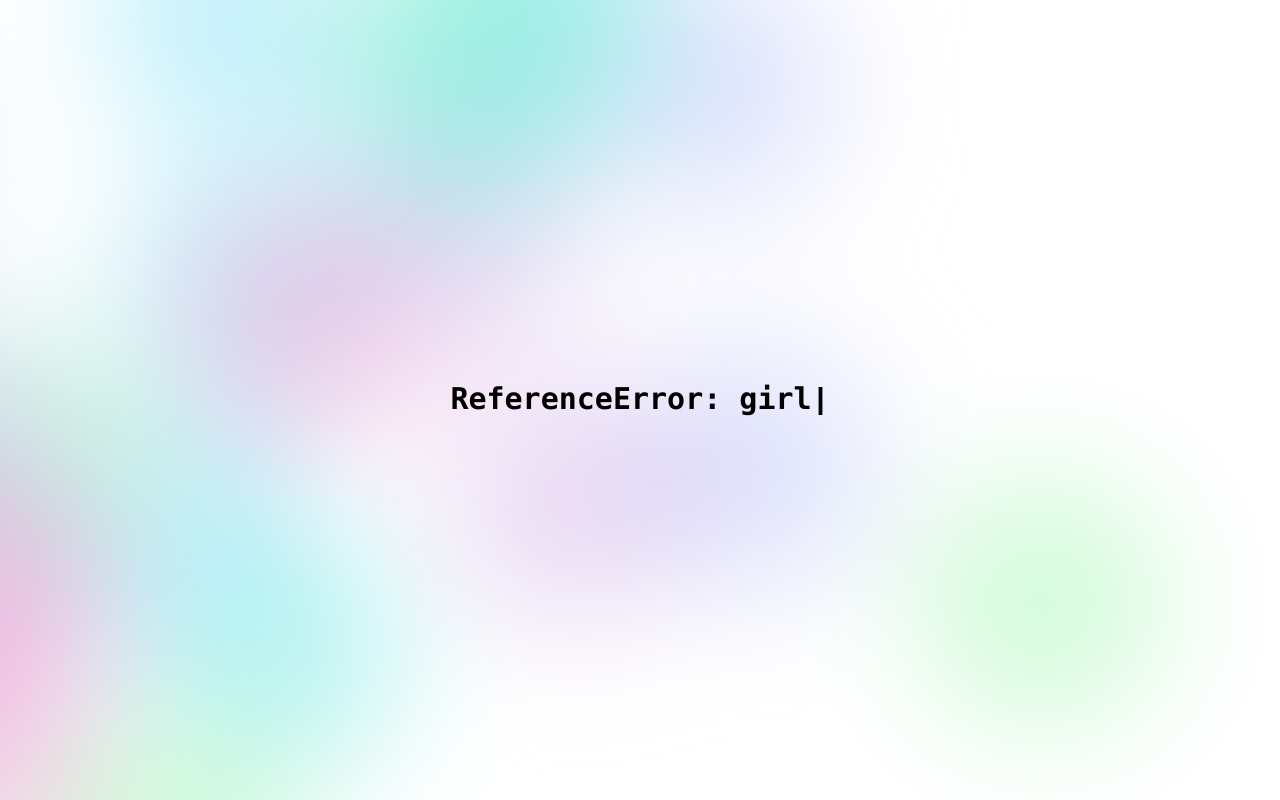
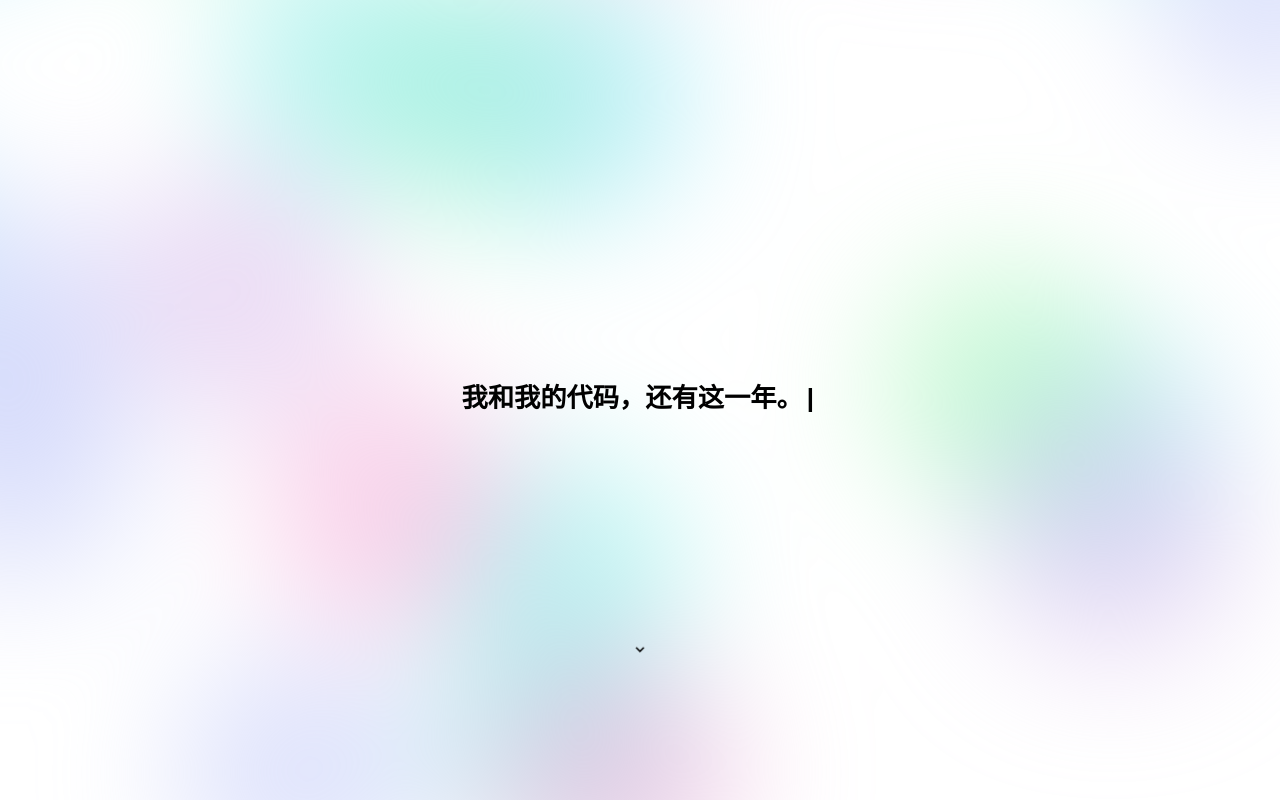
Before and after one commit to Innei/mygityear, a React (Vite) app: page / in a window 1280 px wide. Shown: the top 800 px of the page. Built offline with nearby package versions, Linux system fonts and the light colour scheme.

Commit message:
feat: container improve

```diff
--- a/package.json
+++ b/package.json
@@ -23,6 +23,7 @@
     ]
   },
   "dependencies": {
+    "clsx": "1.1.1",
     "lodash-es": "4.17.21",
     "react": "17.0.2",
     "react-dom": "17.0.2"
--- /dev/null
+++ b/src/components/code-tiles/index.tsx
@@ -0,0 +1,13 @@
+import React from 'react'
+
+const size = 14
+const width = 14 * size
+const height = size * (364 / 14)
+export const CodeTiles: React.FC = () => {
+  const canvasRef = React.useRef<HTMLCanvasElement>(null)
+  return (
+    <div className="inline-block">
+      <canvas height={height} width={width} ref={canvasRef}></canvas>
+    </div>
+  )
+}
--- /dev/null
+++ b/src/components/icons/arrow-down.tsx
@@ -0,0 +1,12 @@
+import { SVGProps } from 'react'
+import React from 'react'
+export function IcBaselineKeyboardArrowDown(props: SVGProps<SVGSVGElement>) {
+  return (
+    <svg width="1em" height="1em" viewBox="0 0 24 24" {...props}>
+      <path
+        d="M7.41 8.59L12 13.17l4.59-4.58L18 10l-6 6l-6-6l1.41-1.41z"
+        fill="currentColor"
+      ></path>
+    </svg>
+  )
+}
--- /dev/null
+++ b/src/components/icons/git.tsx
@@ -0,0 +1,11 @@
+import React from 'react'
+
+export function BiGit(props: React.SVGProps<SVGSVGElement>) {
+  return (
+    <svg width="1em" height="1em" viewBox="0 0 16 16" {...props}>
+      <g fill="currentColor">
+        <path d="M15.698 7.287L8.712.302a1.03 1.03 0 0 0-1.457 0l-1.45 1.45l1.84 1.84a1.223 1.223 0 0 1 1.55 1.56l1.773 1.774a1.224 1.224 0 0 1 1.267 2.025a1.226 1.226 0 0 1-2.002-1.334L8.58 5.963v4.353a1.226 1.226 0 1 1-1.008-.036V5.887a1.226 1.226 0 0 1-.666-1.608L5.093 2.465l-4.79 4.79a1.03 1.03 0 0 0 0 1.457l6.986 6.986a1.03 1.03 0 0 0 1.457 0l6.953-6.953a1.031 1.031 0 0 0 0-1.457"></path>
+      </g>
+    </svg>
+  )
+}
--- a/src/components/text-effect/index.tsx
+++ b/src/components/text-effect/index.tsx
@@ -7,7 +7,7 @@ interface TextEffectProps {
   suffix?: string
   pauseTime?: number
   repeat?: boolean
-
+  pause?: boolean
   tag?: keyof JSX.IntrinsicElements
 }
 export const TextEffect: React.FC<
@@ -20,6 +20,7 @@ export const TextEffect: React.FC<
     textSpeed = 100,
     repeat = true,
     tag = 'h1',
+    pause = false,
     ...rest
   } = props
 
@@ -30,7 +31,15 @@ export const TextEffect: React.FC<
 
   const [currentText, setCurrentText] = React.useState('')
   const currentTextIndex = React.useRef(0)
-  const timer = React.useRef<number>()
+  const timer = React.useRef<any>()
+  useEffect(() => {
+    if (pause) {
+      timer.current = clearTimeout(timer.current)
+    } else {
+      animate()
+    }
+  }, [pause])
+
   const animate = useCallback(() => {
     setCurrentText((currentText) => {
       // Transform to array to solve emoji split into two characters
@@ -68,8 +77,14 @@ export const TextEffect: React.FC<
   }, [pauseTime, repeat, textArray, textSpeed])
 
   useEffect(() => {
+    if (pause) {
+      // 开局就暂停, 显示第一句
+      setCurrentText(textArray[currentTextIndex.current])
+      return
+    }
     const timer = setTimeout(animate, textSpeed)
     return () => clearTimeout(timer)
+    // eslint-disable-next-line react-hooks/exhaustive-deps
   }, [animate, textSpeed])
 
   useEffect(() => {
--- a/src/index.css
+++ b/src/index.css
@@ -4,3 +4,26 @@ section {
   min-height: 600px;
   height: 100vh;
 }
+
+html,
+body {
+  font-family: PingFang SC, SF Pro Display Rounded, -apple-system, sans-serif;
+  font-size: 14px;
+  @apply text-black dark:text-white bg-white dark:bg-bg-black;
+}
+
+:root {
+  scrollbar-color: theme(colors.primary.default) transparent;
+  scrollbar-width: thin;
+}
+::-webkit-scrollbar {
+  width: 10px;
+  height: 10px;
+}
+::-webkit-scrollbar-thumb,
+::-webkit-scrollbar-thumb:hover {
+  background-color: theme(colors.primary.default);
+  background-clip: padding-box;
+  border: 3px solid transparent;
+  border-radius: 5px;
+}
--- a/src/main.tsx
+++ b/src/main.tsx
@@ -1,7 +1,8 @@
 import React, { FC } from 'react'
 import ReactDOM from 'react-dom'
 import { Background } from './components/background'
-import { Part1 } from './components/sections/part1'
+import { Part1 } from './sections/part1'
+import { Part2 } from './sections/part2'
 import './index.css'
 
 const App = document.getElementById('root')
@@ -10,6 +11,7 @@ const Root: FC = () => {
     <>
       <Background></Background>
       <Part1 />
+      <Part2 />
     </>
   )
 }
--- /dev/null
+++ b/src/sections/index.module.css
@@ -0,0 +1,33 @@
+.part1 {
+  & .arrow-down {
+    animation: float 3s infinite ease-in-out;
+  }
+}
+
+@keyframes float {
+  0% {
+    transfrom: translateY(0);
+  }
+  50% {
+    transform: translateY(10px);
+  }
+  to {
+    transform: translateY(0);
+  }
+}
+
+section {
+  &:global {
+    &.container {
+      @apply max-w-[800px] m-auto py-[20vh] flex flex-col items-center justify-center relative bg-bg-black;
+      @apply bg-clip-content overflow-hidden;
+
+      & > div {
+        @apply px-4 pt-2 rounded-xl overflow-hidden;
+      }
+    }
+  }
+}
+
+.part2 {
+}
--- a/src/components/sections/part1.tsx
+++ b/src/sections/part1.tsx
@@ -1,6 +1,9 @@
+import clsx from 'clsx'
 import { shuffle } from 'lodash-es'
 import React from 'react'
-import { TextEffect } from '../text-effect'
+import { IcBaselineKeyboardArrowDown } from '../components/icons/arrow-down'
+import { TextEffect } from '../components/text-effect'
+import styles from './index.module.css'
 
 const mainTitleTextList = ['我和我的代码，还有这一年。'].concat(
   shuffle([
@@ -15,7 +18,7 @@ const mainTitleTextList = ['我和我的代码，还有这一年。'].concat(
 )
 export const Part1 = () => {
   return (
-    <section>
+    <section className={styles['part1']}>
       <div
         className="flex absolute left-1/2 top-1/2 -translate-x-1/2 -translate-y-1/2 font-mono
       text-3xl font-bold
@@ -25,7 +28,16 @@ export const Part1 = () => {
           className="break-all"
           textArray={mainTitleTextList}
           repeat
+          pause={import.meta.env.DEV}
         ></TextEffect>
+      </div>
+
+      <div
+        className={clsx(
+          'absolute left-1/2 -translate-x-1/2 top-[80vh] text-xl',
+        )}
+      >
+        <IcBaselineKeyboardArrowDown className={styles['arrow-down']} />
       </div>
     </section>
   )
--- /dev/null
+++ b/src/sections/part2.tsx
@@ -0,0 +1,32 @@
+import clsx from 'clsx'
+import React from 'react'
+import { CodeTiles } from '../components/code-tiles'
+import { BiGit } from '../components/icons/git'
+import styles from './index.module.css'
+
+export const Part2 = () => {
+  return (
+    <section className={clsx(styles['part2'], 'container')}>
+      <div className="w-full space-x-6 flex items-center relative">
+        <BiGit
+          className={
+            'absolute right-[2.2rem] top-[12px] text-[#E15B39] text-[46px]'
+          }
+        />
+        <CodeTiles />
+        <div className="flex-grow flex-shrink-0 pr-6">
+          <span className="text-sm font-medium">
+            2021 年<br />
+          </span>
+          <h2 className="font-medium text-3xl py-2">
+            我和我的代码，还有这一年。
+          </h2>
+          <hr className="dark:text-gray$-dark text-gray$-light w-full opacity-30" />
+          <p className="dark:text-gray$-dark text-base py-2 font-medium text-gray$-light">
+            校检码: <code>0x0c</code>
+          </p>
+        </div>
+      </div>
+    </section>
+  )
+}
--- a/tailwind.config.js
+++ b/tailwind.config.js
@@ -1,6 +1,6 @@
 module.exports = {
   purge: ['./src/**/*.html', './src/**/*.vue', './src/**/*.tsx'],
-  darkMode: 'class',
+  darkMode: 'media',
   mode: 'jit',
   important: true, // important in prod is must be
 
@@ -13,31 +13,17 @@ module.exports = {
         desktop: { raw: '(min-width: 1024px)' },
         tablet: { raw: '(max-width: 1023px)' },
       },
-      zIndex: {
-        '-10': -10,
-        '-1': -1,
-        0: 0,
-        1: 1,
-        10: 10,
-        20: 20,
-        30: 30,
-        40: 40,
-        50: 50,
-        60: 60,
-        70: 70,
-        80: 80,
-        90: 90,
-        100: 100,
-        auto: 'auto',
-      },
+
       colors: {
         primary: {
-          default: '#18A058FF',
-          deep: '#0C7A43FF',
-          shallow: '#36AD6AFF',
+          default: '#F4A8D7',
+        },
+        bg: {
+          black: '#292625',
         },
         gray$: {
-          default: '#ddd',
+          dark: '#7E7E7E',
+          light: '#989898',
         },
       },
     },
```
Also changed, not shown: .prettierrc.js (added), 2 other files (tests, documents, lock files or other folders).
